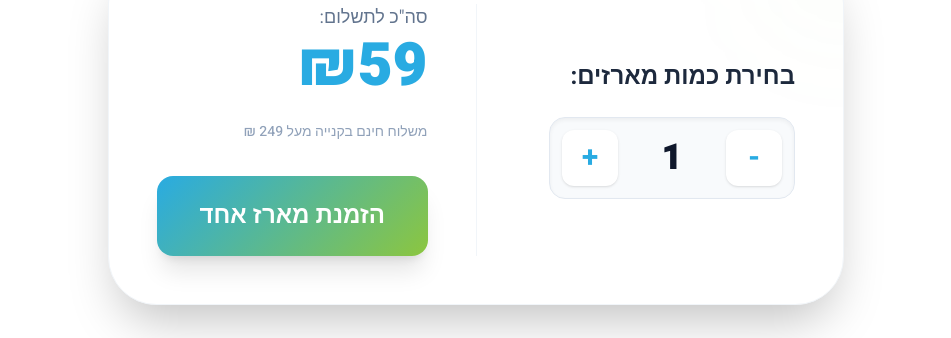
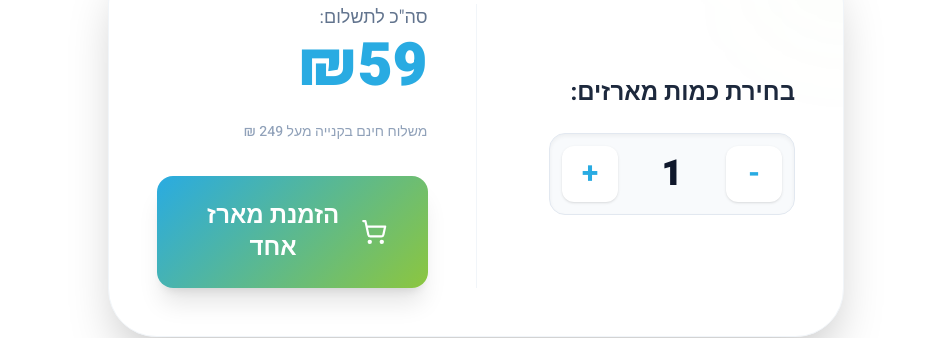
Before and after one commit to matikurland-oss/cleanfry-website, a React (Vite) app: page / in a window 1280 px wide. Shown: the part 1048-1386 px from the top of the page, without its empty margins (164-1115 px from the left). Built offline with nearby package versions, Linux system fonts and the light colour scheme.

Commit message:
Update App.tsx

```diff
--- a/src/App.tsx
+++ b/src/App.tsx
@@ -3,6 +3,7 @@
  * SPDX-License-Identifier: Apache-2.0
  */
 
+import CheckoutPage from './CheckoutPage';
 import React, { useState, useEffect, useRef } from 'react';
 import {
   ShoppingCart,
@@ -316,9 +317,13 @@ export default function App() {
                   )}
                 </div>
 
-                <button className="w-full mt-6 gradient-brand text-white py-6 px-10 rounded-2xl font-black text-2xl shadow-xl hover:brightness-110 transition-all min-h-[80px]">
-                  {getButtonText()}
-                </button>
+                <button
+  onClick={() => navigate(`/checkout?q=${quantity}`)}
+  className="w-full mt-6 gradient-brand text-white py-6 px-10 rounded-2xl font-black text-2xl shadow-xl hover:brightness-110 transition-all min-h-[80px] flex items-center justify-center gap-3"
+>
+  <ShoppingCart className="w-8 h-8" />
+  {getButtonText()}
+</button>
               </div>
             </div>
           </div>
@@ -433,6 +438,7 @@ export default function App() {
           <Route path="/thanks" element={<SuccessPage />} />
           <Route path="/legal" element={<LegalPage />} />
           <Route path="/accessibility" element={<AccessibilityPage />} />
+          <Route path="/checkout" element={<CheckoutPage />} />
         </Routes>
       </main>
       <Footer />
```
